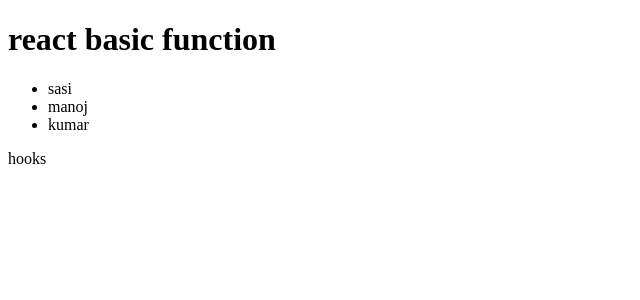
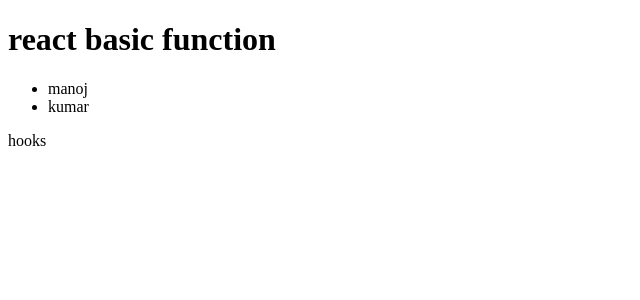
Before and after one commit to skbss1224/JavaFullStackWebApplication, a React (Create React App) app in the folder frontend/: page / in a window 1280 px wide. Shown: the top 300 px of the page, without its empty margins (0-640 px from the left). Built offline with nearby package versions, Linux system fonts and the light colour scheme.

Commit message:
react changes

```diff
--- a/frontend/src/manoj.js
+++ b/frontend/src/manoj.js
@@ -4,7 +4,6 @@
 export const Sasi=()=>{
     return(
     <ul>
-        <li>sasi</li>
         <li>manoj</li>
         <li>kumar</li>
     </ul>
```
